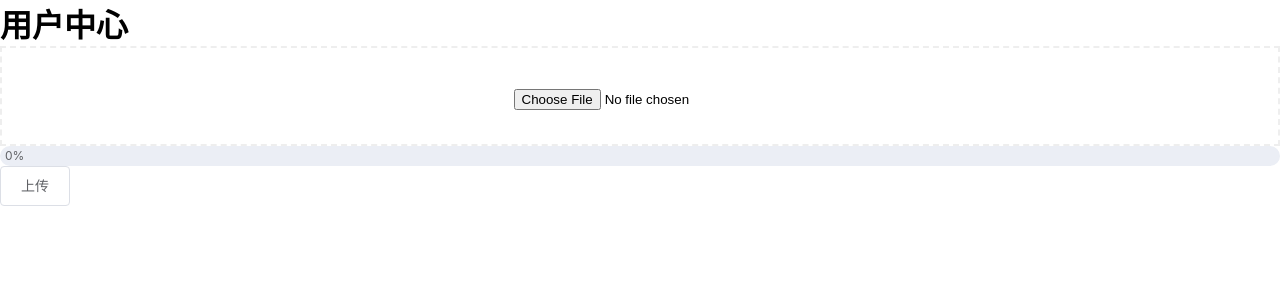
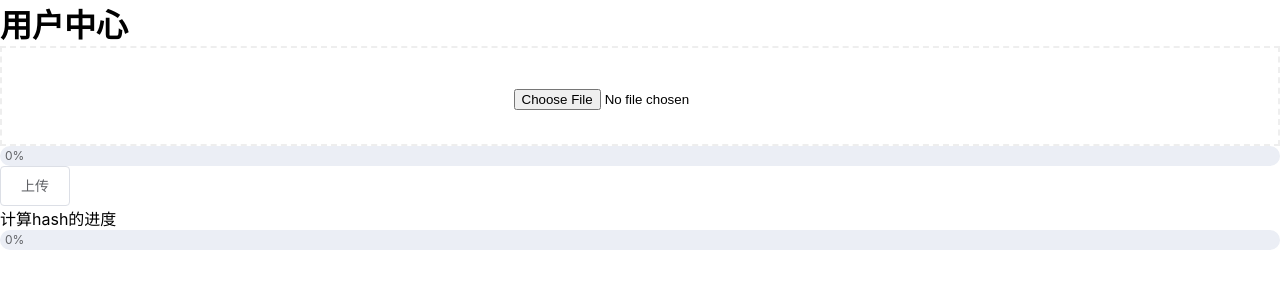
Before and after one commit to vittorezhang/project-front, a Nuxt app: page /uc in a window 1280 px wide. Shown: the top 300 px of the page. Built offline with nearby package versions, Linux system fonts and the light colour scheme.

Commit message:
💥 feat: 添加hash进度条

```diff
--- a/pages/uc.vue
+++ b/pages/uc.vue
@@ -10,6 +10,10 @@
     <div>
       <el-button @click="uploadFile">上传</el-button>
     </div>
+		 <div>
+      <p>计算hash的进度</p>
+      <el-progress :stroke-width='20' :text-inside="true" :percentage="hashProgress" ></el-progress>
+    </div>
   </div>
 </template>
 
@@ -21,6 +25,7 @@ export default {
     return {
       file:null,
 			// uploadProgress:0,
+			hashProgress:0,
 			chunks:[]
     }
   },
```
